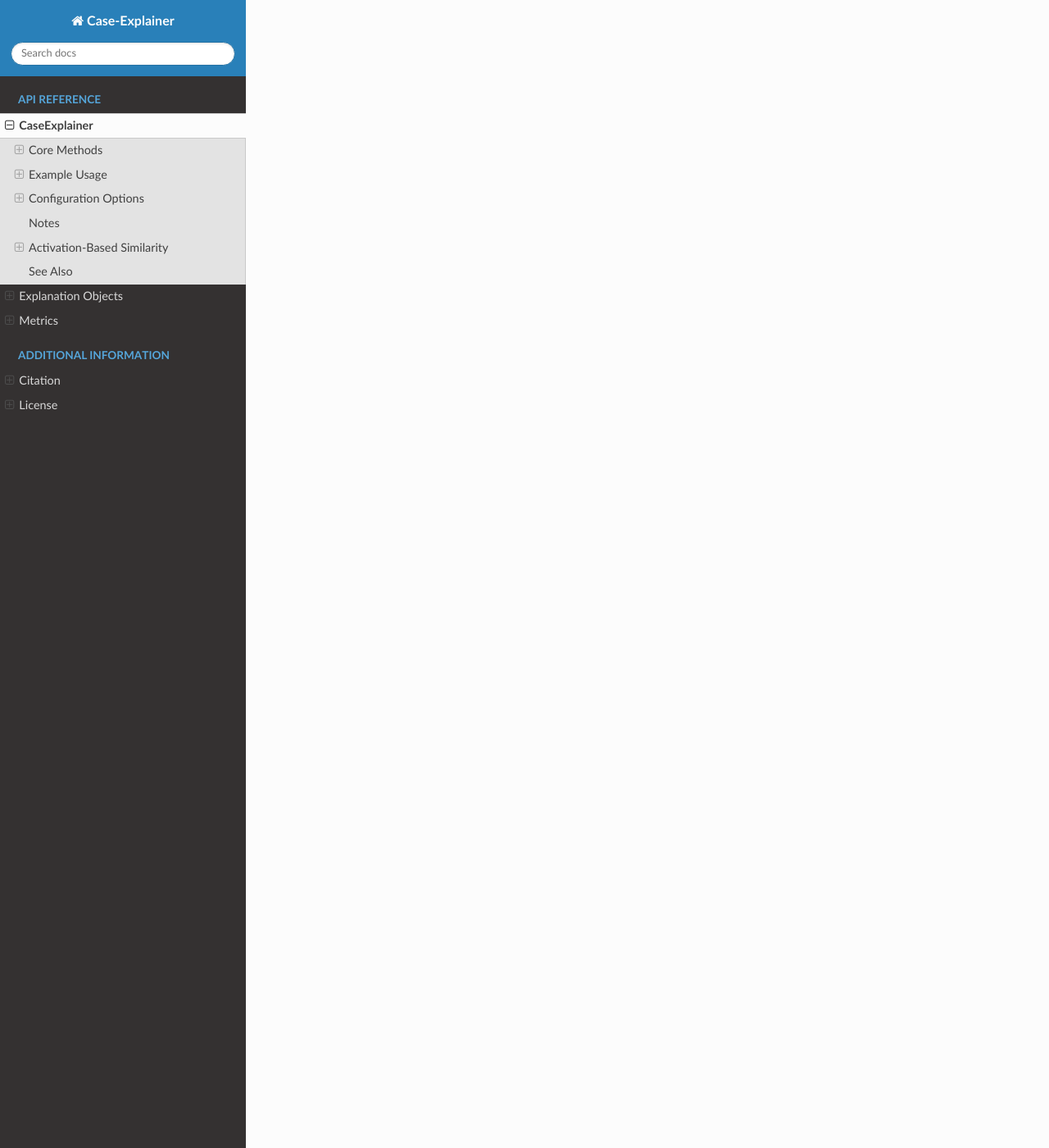
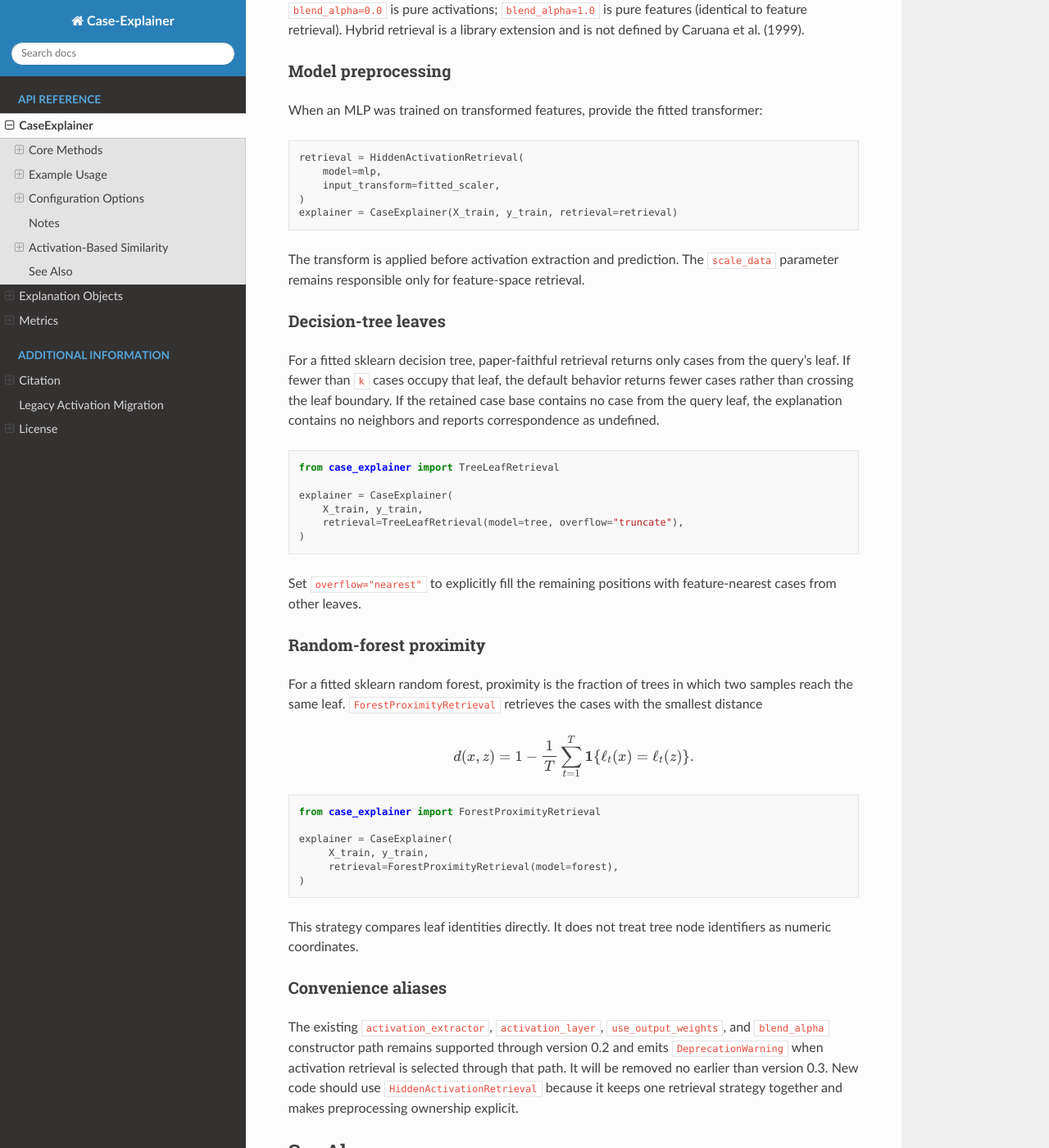
Before and after one commit to paulwhitten/case-explainer, a Sphinx documentation site: the page built from docs/api/explainer.rst, in a window 1280 px wide and 1400 px high, scrolled down 6279 px. Shown: the whole window at 82% size. Built offline with Sphinx 7.4.7 and the Read the Docs theme 3.1.0, drawn with Linux system fonts in a browser that asks for light colours; some of the changed text lies outside the part shown.

Commit message:
docs: v0.2.0 release notes, migration guide, API and README updates
- CHANGELOG.md: 0.2.0 release notes and 0.3.0 removal checklist
- docs/migration.rst: before/after examples for deprecated activation params
- docs/api/explainer.rst: activation strategy reference, output-weighting
  modes, forest proximity, tree leaf, preprocessing, paper boundaries
- README: feature-space precedent section, retrieval-space comparison table,
  removed dev-status checklist
- pyproject.toml: 0.2.0, SPDX license, setup.py reduced to shim
- notebook 02: migrated to HiddenActivationRetrieval strategy API

```diff
--- a/docs/api/explainer.rst
+++ b/docs/api/explainer.rst
@@ -25,6 +22,21 @@
 .. automethod:: CaseExplainer.explain_instance
 
 .. automethod:: CaseExplainer.explain_batch
+
+Retrieval Configurations
+^^^^^^^^^^^^^^^^^^^^^^^^
+
+.. autoclass:: HiddenActivationRetrieval
+    :members:
+
+.. autoclass:: CustomActivationRetrieval
+    :members:
+
+.. autoclass:: TreeLeafRetrieval
+    :members:
+
+.. autoclass:: ForestProximityRetrieval
+    :members:
 
 Example Usage
 -------------
@@ -186,54 +198,80 @@
 ----------------------------
 
 When your model is a neural network, you can optionally build the k-NN index on
-the model's **hidden-layer activations** instead of raw input features — an approach
-described by Caruana et al. (1999).  Activation-based retrieval captures the model's
-*internal reasoning* rather than surface feature proximity.
+the model's **hidden-layer activations** instead of raw input features, an approach
+described by Caruana et al. (1999). The retrieved cases show consequences of the
+model's learned representation. They do not expose its complete internal reasoning.
 
-Quick Start — convenience shorthand
-^^^^^^^^^^^^^^^^^^^^^^^^^^^^^^^^^^^^^
+Quick Start
+^^^^^^^^^^^
 
 .. code-block:: python
 
    from sklearn.neural_network import MLPClassifier
-   from case_explainer import CaseExplainer
+    from case_explainer import CaseExplainer, HiddenActivationRetrieval
 
    mlp = MLPClassifier(hidden_layer_sizes=(64, 32, 16), random_state=42)
    mlp.fit(X_train, y_train)
 
-   # Pure activation-based similarity (Caruana 1999) — last hidden layer
+   # Pure activation-based similarity, using the last hidden layer
    explainer = CaseExplainer(
        X_train, y_train,
-       activation_layer="last_hidden",   # convenience shorthand
-       use_output_weights=True,          # Caruana §5 output-weight scaling
-       model=mlp,
+       retrieval=HiddenActivationRetrieval(
+           model=mlp,
+           layer="last_hidden",
+           use_output_weights=True,
+       ),
    )
 
-   # All hidden layers with layer-position weighting
+   # All-layer aggregation is a library extension.
    explainer_deep = CaseExplainer(
        X_train, y_train,
-       activation_layer="all_hidden",    # later layers weighted more heavily
-       model=mlp,
+       retrieval=HiddenActivationRetrieval(model=mlp, layer="all_hidden"),
    )
 
-   explanation = explainer.explain_instance(X_test[0], model=mlp)
+   explanation = explainer.explain_instance(X_test[0])
+
+Output weighting
+^^^^^^^^^^^^^^^^
+
+``output_weighting="mean_abs"`` is the compatibility default. For multiclass
+models, it averages each hidden unit's absolute connections across output
+classes and uses one retrieval index for every query.
+
+``output_weighting="predicted_class"`` weights hidden units using only the
+predicted class's output connections. The explainer builds one index per class
+and selects the matching index after prediction. sklearn class labels are
+mapped through ``model.classes_``, so labels do not need to be contiguous or
+zero-based. Binary sklearn MLP classifiers have one output column and therefore
+use the same connection magnitudes for both labels.
+
+.. code-block:: python
+
+    retrieval = HiddenActivationRetrieval(
+         model=mlp,
+         output_weighting="predicted_class",
+    )
+    explainer = CaseExplainer(X_train, y_train, retrieval=retrieval)
+
+Set ``output_weighting="none"`` to use standardized activations without output
+connection weighting. ``use_output_weights=False`` remains a compatibility
+alias for this mode.
 
 Layer modes
 ^^^^^^^^^^^
 
-+----------------------+----------------------------------------------------------+
-| ``activation_layer`` | Description                                              |
-+======================+==========================================================+
-| ``'last_hidden'``    | Last hidden layer only — default Caruana (1999) method.  |
-|                      | ``use_output_weights=True`` applies §5 scaling.          |
-+----------------------+----------------------------------------------------------+
-| ``'all_hidden'``     | Concatenates all hidden layers, each independently       |
-|                      | standardised, then scaled by                             |
-|                      | :math:`w_i = \sqrt{(i+1)/n}`.  Later layers dominate:   |
-|                      | :math:`d^2 = \sum_i \frac{i+1}{n} \|\Delta a_i\|^2`     |
-+----------------------+----------------------------------------------------------+
-| ``int``              | Specific hidden layer by 0-based index.                  |
-+----------------------+----------------------------------------------------------+
+``'last_hidden'``
+    Uses the last hidden layer, based on Caruana (1999).
+    ``use_output_weights=True`` applies Section 5 scaling.
+
+``'all_hidden'``
+    Concatenates independently standardized hidden layers and scales layer
+    :math:`i` by :math:`w_i = \sqrt{(i+1)/n}`. This is a library extension with
+    :math:`d^2 = \sum_i \frac{i+1}{n} \|\Delta a_i\|^2`.
+
+``int``
+    Selects a specific hidden layer by 0-based index. Out-of-range indices raise
+    ``ValueError``.
 
 Using an explicit extractor
 ^^^^^^^^^^^^^^^^^^^^^^^^^^^^
@@ -262,15 +300,85 @@
    # 30% features, 70% activations
    explainer = CaseExplainer(
        X_train, y_train,
-       activation_layer="last_hidden",
-       model=mlp,
-       blend_alpha=0.3,
+       retrieval=HiddenActivationRetrieval(model=mlp, blend_alpha=0.3),
    )
 
 :math:`d^2 = \alpha\,d_\text{feat}^2 + (1-\alpha)\,d_\text{act}^2`
 
 ``blend_alpha=0.0`` is pure activations; ``blend_alpha=1.0`` is pure features
-(identical to not setting ``activation_layer`` at all).
+(identical to feature retrieval). Hybrid retrieval is a library extension and
+is not defined by Caruana et al. (1999).
+
+Model preprocessing
+^^^^^^^^^^^^^^^^^^^
+
+When an MLP was trained on transformed features, provide the fitted transformer:
+
+.. code-block:: python
+
+   retrieval = HiddenActivationRetrieval(
+       model=mlp,
+       input_transform=fitted_scaler,
+   )
+   explainer = CaseExplainer(X_train, y_train, retrieval=retrieval)
+
+The transform is applied before activation extraction and prediction. The
+``scale_data`` parameter remains responsible only for feature-space retrieval.
+
+Decision-tree leaves
+^^^^^^^^^^^^^^^^^^^^
+
+For a fitted sklearn decision tree, paper-faithful retrieval returns only cases
+from the query's leaf. If fewer than ``k`` cases occupy that leaf, the default
+behavior returns fewer cases rather than crossing the leaf boundary.
+If the retained case base contains no case from the query leaf, the explanation
+contains no neighbors and reports correspondence as undefined.
+
+.. code-block:: python
+
+   from case_explainer import TreeLeafRetrieval
+
+   explainer = CaseExplainer(
+       X_train, y_train,
+       retrieval=TreeLeafRetrieval(model=tree, overflow="truncate"),
+   )
+
+Set ``overflow="nearest"`` to explicitly fill the remaining positions with
+feature-nearest cases from other leaves.
+
+Random-forest proximity
+^^^^^^^^^^^^^^^^^^^^^^^
+
+For a fitted sklearn random forest, proximity is the fraction of trees in
+which two samples reach the same leaf. ``ForestProximityRetrieval`` retrieves
+the cases with the smallest distance
+
+.. math::
+
+    d(x,z) = 1 - \frac{1}{T}\sum_{t=1}^{T}
+    \mathbf{1}\{\ell_t(x)=\ell_t(z)\}.
+
+.. code-block:: python
+
+    from case_explainer import ForestProximityRetrieval
+
+    explainer = CaseExplainer(
+         X_train, y_train,
+         retrieval=ForestProximityRetrieval(model=forest),
+    )
+
+This strategy compares leaf identities directly. It does not treat tree node
+identifiers as numeric coordinates.
+
+Convenience aliases
+^^^^^^^^^^^^^^^^^^^
+
+The existing ``activation_extractor``, ``activation_layer``,
+``use_output_weights``, and ``blend_alpha`` constructor path remains supported
+through version 0.2 and emits ``DeprecationWarning`` when activation retrieval
+is selected through that path. It will be removed no earlier than version 0.3.
+New code should use ``HiddenActivationRetrieval`` because it keeps one retrieval
+strategy together and makes preprocessing ownership explicit.
 
 See Also
 --------
--- a/docs/api/explanation.rst
+++ b/docs/api/explanation.rst
@@ -9,10 +9,7 @@
 -----------
 
 .. autoclass:: Explanation
-   :members:
-   :undoc-members:
    :show-inheritance:
-   :special-members: __init__
 
 Key Attributes
 ^^^^^^^^^^^^^^
--- a/docs/conf.py
+++ b/docs/conf.py
@@ -13,8 +13,8 @@
 project = 'Case-Explainer'
 copyright = '2025, Paul Whitten, Francis Wolff, Chris Papachristou'
 author = 'Paul Whitten, Francis Wolff, Chris Papachristou'
-release = '0.1.0'
-version = '0.1.0'
+release = '0.2.0'
+version = '0.2'
 
 # -- General configuration ---------------------------------------------------
 # https://www.sphinx-doc.org/en/master/usage/configuration.html#general-configuration
@@ -46,9 +46,7 @@
 
 # Autodoc settings
 autodoc_default_options = {
-    'members': True,
     'member-order': 'bysource',
-    'special-members': '__init__',
     'undoc-members': True,
     'exclude-members': '__weakref__'
 }
@@ -78,7 +76,6 @@
     'sticky_navigation': True,
     'includehidden': True,
     'titles_only': False,
-    'display_version': True,
 }
 
 # The suffix(es) of source filenames.
--- a/docs/index.rst
+++ b/docs/index.rst
@@ -105,6 +105,7 @@
    :caption: Additional Information
 
    citation
+   migration
    license
 
 Indices and tables
--- a/pyproject.toml
+++ b/pyproject.toml
@@ -4,10 +4,10 @@
 
 [project]
 name = "case-explainer"
-version = "0.1.1"
+version = "0.2.0"
 description = "General-purpose case-based explainability for machine learning"
 readme = "README.md"
-license = { text = "MIT" }
+license = "MIT"
 authors = [
     { name = "Paul Whitten", email = "pcw@case.edu" },
 ]
```
Also changed, not shown: other parts of docs/api/explainer.rst (+0 -3 lines), CHANGELOG.md (added, +36 -0 lines), README.md (+118 -63 lines), docs/migration.rst (added, +52 -0 lines), setup.py (+3 -47 lines), 3 other files.
